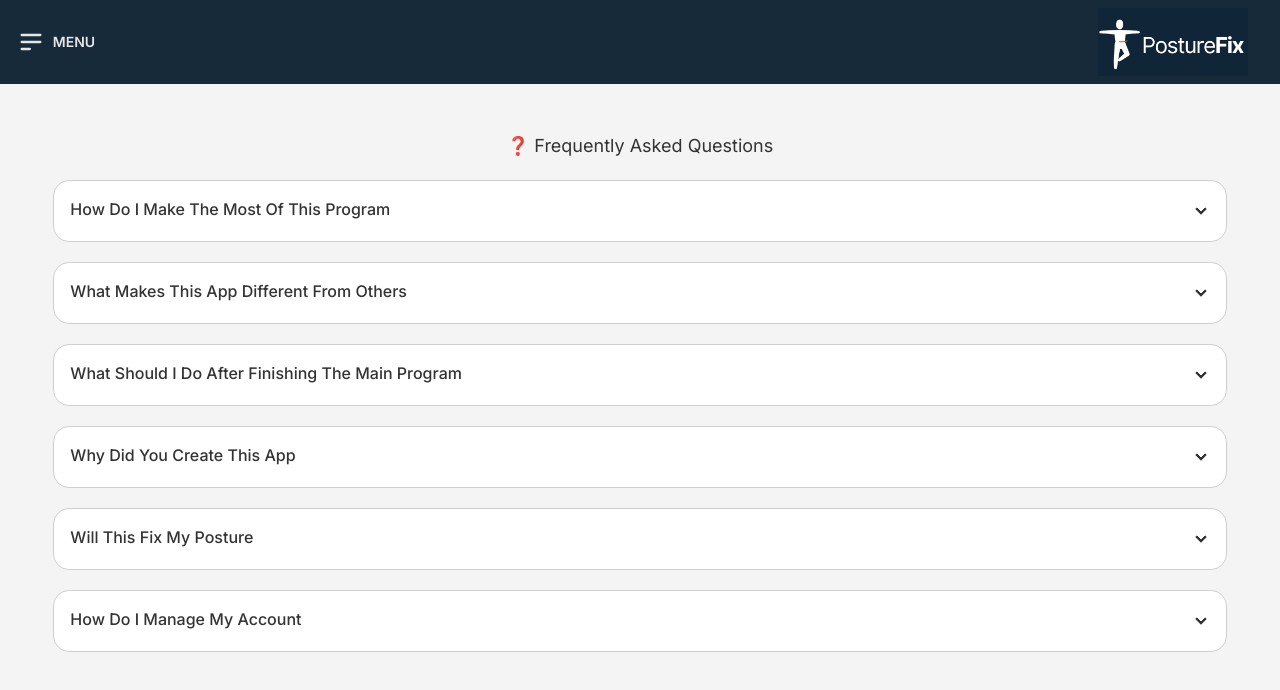
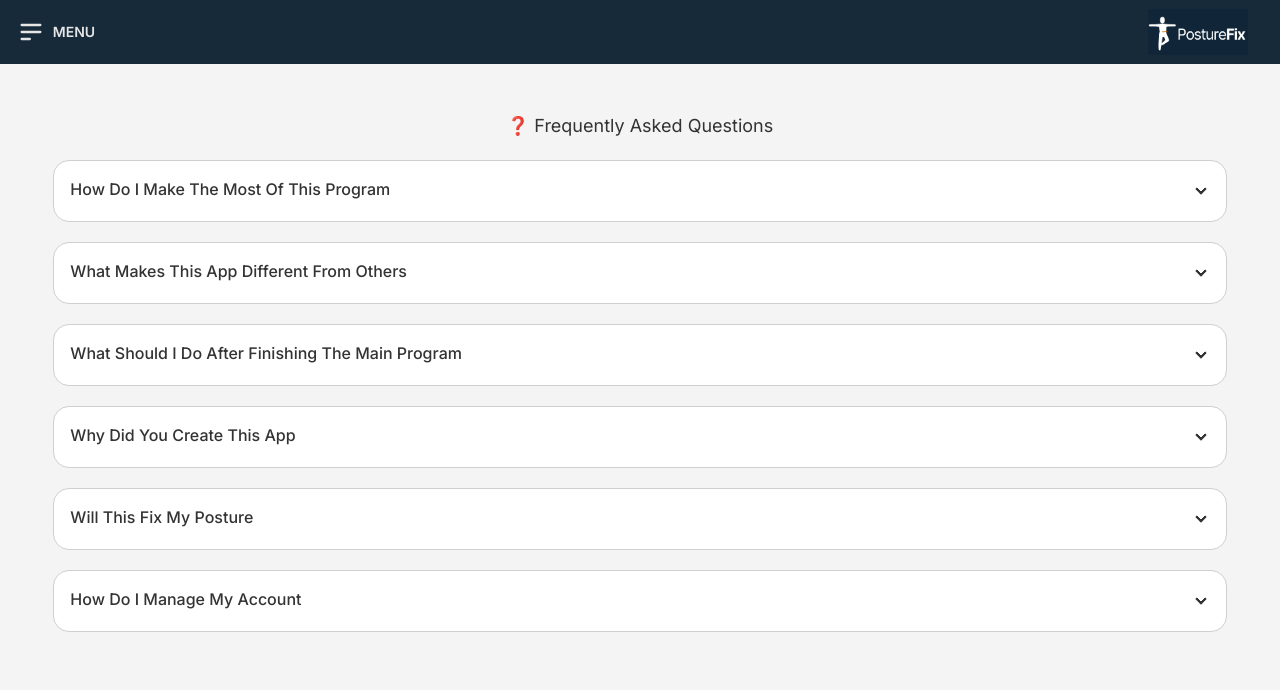
Before and after one commit to johnkirtley/posturefix-ai-next, a Next.js app: page /faq in a window 1280 px wide. Shown: the top 690 px of the page. Built offline with nearby package versions, Linux system fonts and the light colour scheme; no server answers; the database is empty; sample sign-in values are in the browser's storage.

Commit message:
posture fix

```diff
--- a/app/components/Nav/Nav.jsx
+++ b/app/components/Nav/Nav.jsx
@@ -52,7 +52,7 @@
                                 </div>
                             </div>
                             <div className="navbar-end">
-                                <Image src="/logo.png" width={150} height={100} />
+                                <Image src="/logo.png" width={100} height={100} />
                             </div>
                         </div>
                     </div>
```
